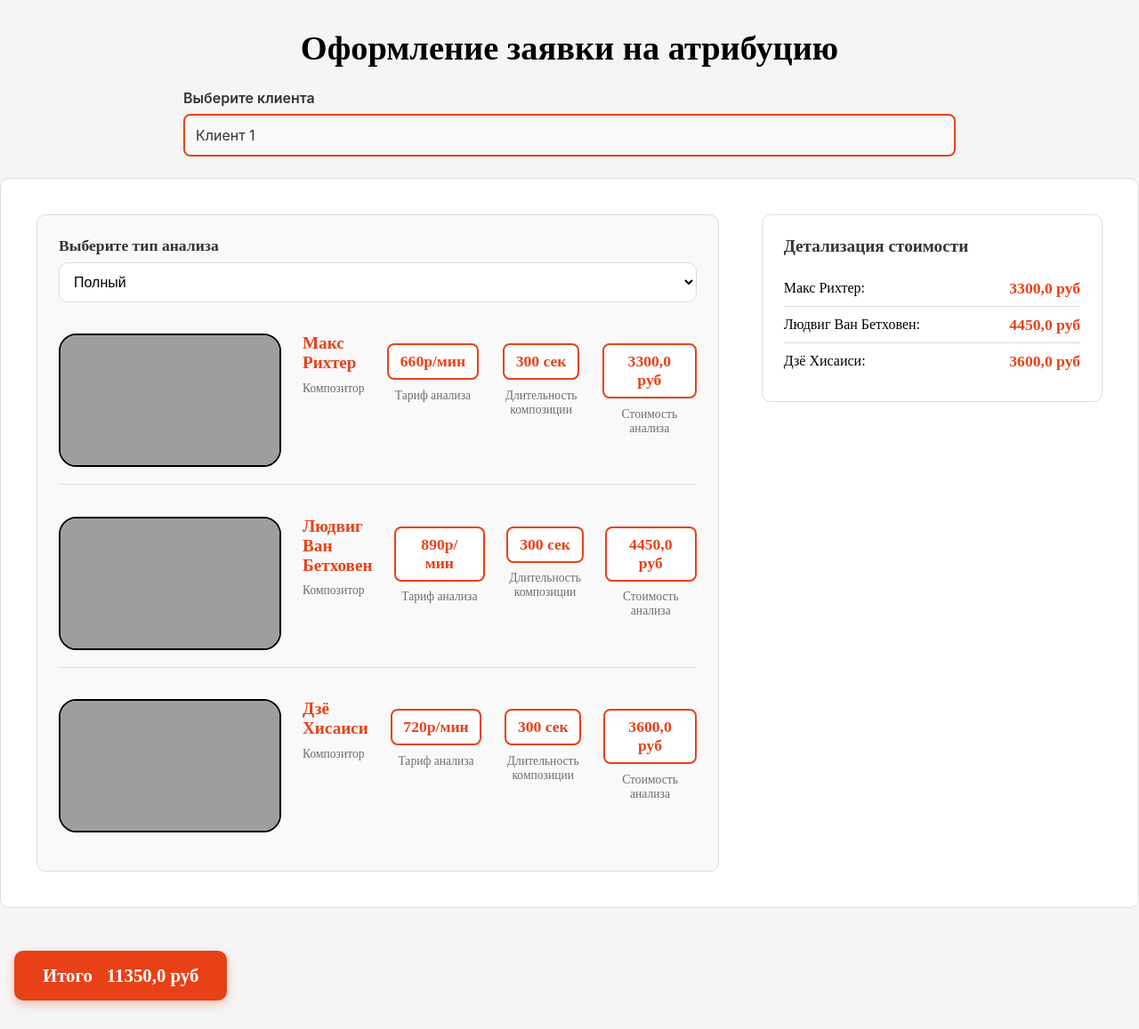
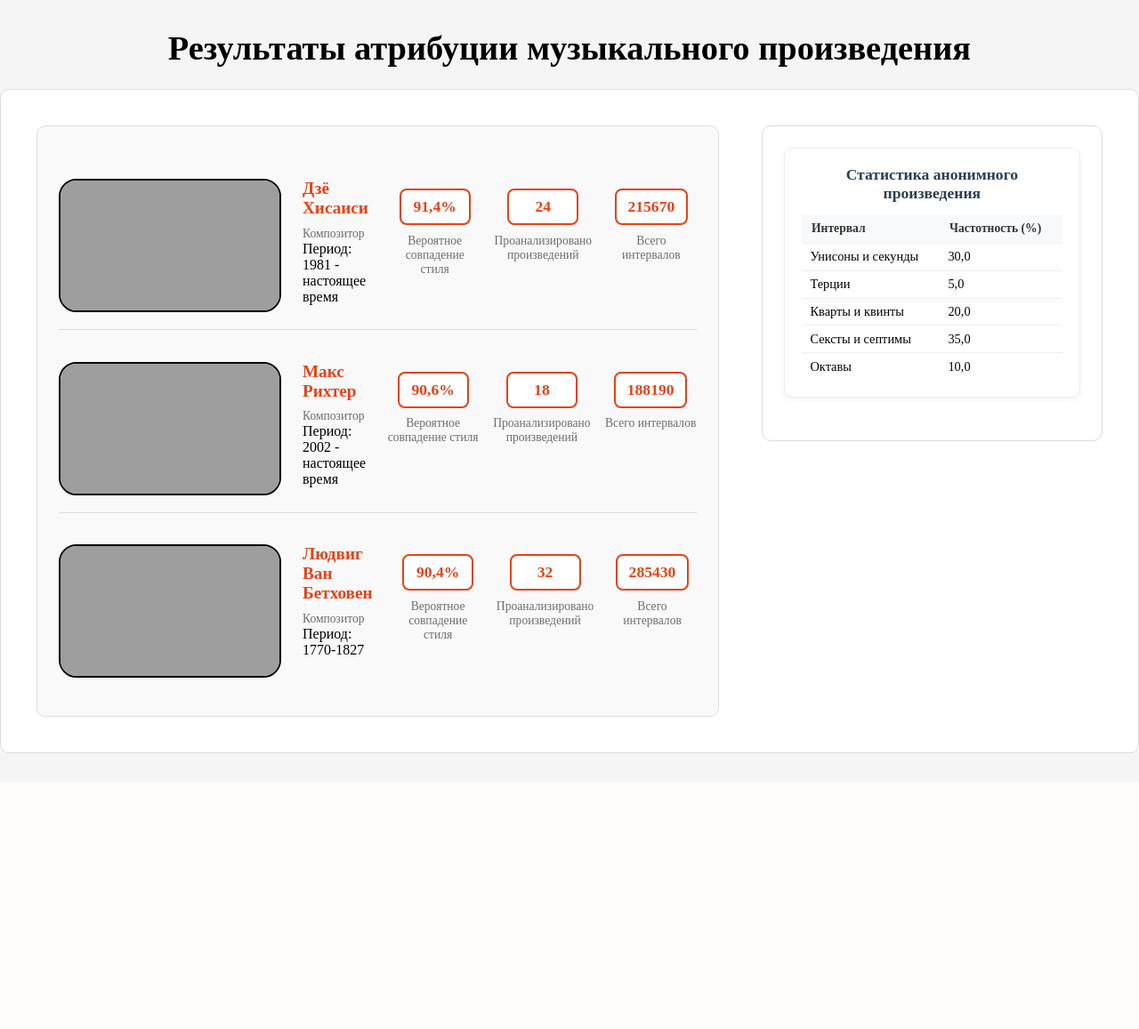
Before and after one commit to Babuleh78/AttributionServiceBackend, a Django app: page /attribution-results/ in a window 1280 px wide. Shown: the part 57-1214 px from the top of the page at 89% size. After the commit the page ends 904 px from the top, so only its background shows below. Run offline with Django 5.2, Linux system fonts and the light colour scheme.

Commit message:
edits done

```diff
--- a/IntervalAttribution/urls.py
+++ b/IntervalAttribution/urls.py
@@ -5,5 +5,4 @@ urlpatterns = [
     path("composers", views.get_composers_with_stats, name="composers"),
     path("composer/<int:id>/", views.get_composer_interval_profile, name="composer_detail"),
     path("attribution-results/", views.view_attribution_results, name="attribution_results"),
-    path("add-to-cart/", views.add_to_cart, name="add_to_cart"),
 ]
--- a/IntervalAttribution_app/apps.py
+++ b/IntervalAttribution_app/apps.py
@@ -2,4 +2,4 @@ from django.apps import AppConfig
 
 class IntervalAttributionAppConfig(AppConfig):
     default_auto_field = 'django.db.models.BigAutoField'
-    name = 'IntervalAttribution_app'  # ← Должно быть именно так!
+    name = 'IntervalAttribution_app'
--- a/IntervalAttribution_app/static/styles/attribution_candidates.css
+++ b/IntervalAttribution_app/static/styles/attribution_candidates.css
@@ -295,3 +295,90 @@ img {
   outline: none;
   transition: all 0.2s ease;
 }
+
+
+
+.anonymous-work {
+  background: #fff;
+  padding: 1.2rem;
+  border-radius: 10px;
+  margin-bottom: 1.5rem;
+  border: 1px solid #eee;
+  box-shadow: 0 2px 6px rgba(0,0,0,0.05);
+}
+
+.anonymous-work h3 {
+  font-size: 1.1rem;
+  margin-bottom: 0.8rem;
+  color: #2c3e50;
+  font-weight: 600;
+  text-align: center;
+}
+
+.final-total-section {
+  max-width: 1400px;
+  margin: 2rem auto;
+  padding: 0 1rem 2rem;
+}
+
+.final-total-section .total-final {
+  display: inline-flex;
+  align-items: center;
+  gap: 1rem;
+  background: #e84118;
+  color: white;
+  padding: 1rem 2rem;
+  border-radius: 10px;
+  font-weight: bold;
+  font-size: 1.3rem;
+  box-shadow: 0 4px 12px rgba(232, 65, 24, 0.3);
+  margin-top: 1rem;
+  transition: transform 0.2s ease;
+}
+
+.final-total-section .total-final:hover {
+  transform: scale(1.02);
+}
+
+.final-total-section .total-sum {
+  color: white;
+  font-size: 1.3rem;
+}
+
+
+.anonymous-work .interval-table {
+  width: 100%;
+  border-collapse: collapse;
+  font-size: 0.9rem;
+  margin-top: 0.5rem;
+}
+
+.anonymous-work .interval-table th,
+.anonymous-work .interval-table td {
+  padding: 0.4rem 0.6rem;
+  text-align: left;
+  border-bottom: 1px solid #eee;
+  font-weight: normal;
+}
+
+.anonymous-work .interval-table th {
+  background-color: #f8f9fa;
+  font-weight: 600;
+  color: #333;
+  font-size: 0.85rem;
+  padding: 0.5rem 0.7rem;
+}
+
+.anonymous-work .interval-table tr:last-child td {
+  border-bottom: none;
+}
+
+.order-right .anonymous-work,
+.order-right .rating-section {
+  background: white;
+  padding: 1.2rem;
+  border-radius: 10px;
+  box-shadow: 0 2px 6px rgba(0,0,0,0.05);
+  margin-bottom: 1.5rem;
+  border: 1px solid #eee;
+}
--- a/IntervalAttribution_app/templates/attribution_candidates.html
+++ b/IntervalAttribution_app/templates/attribution_candidates.html
@@ -3,11 +3,10 @@
 <head>
     <meta charset="UTF-8">
     <meta name="viewport" content="width=device-width, initial-scale=1.0">
-    <title>ALLMUSIC - ЗАЯВКА НА АТРИБУЦИЮ</title>
+    <title>ALLMUSIC - РЕЗУЛЬТАТЫ АТРИБУЦИИ</title>
     {% load static %}
     <link rel="stylesheet" href="{% static 'styles/attribution_candidates.css' %}">
 </head>
-
 <body>
     <header class="main-header">
         <div class="header-content">
@@ -17,74 +16,62 @@
         </div>
     </header>
 
-    <h1 class="page-title">Оформление заявки на атрибуцию</h1>
-
-    <div class="client-section">
-        <label class="client-label">Выберите клиента</label>
-        <select class="sclient-select">
-            <option>Клиент 1</option>
-            <option>Клиент 2</option>
-            <option>Клиент 3</option>
-        </select>
-    </div>
+    <h1 class="page-title">Результаты атрибуции музыкального произведения</h1>
 
     <div class="order-form">
         <div class="order-left">
-            <div class="speed-section">
-                <label class="speed-label">Выберите тип анализа</label>
-                 <select class="speed-select">
-                    <option> Экспресс </option>
-                    <option> Стандартный </option>
-                    <option selected> Полный </option>
-        </select>
-            </div>
-
             <div class="composer-list">
                 {% for candidate in attributionCandidates %}
                     <div class="composer-item">
-                    <img src="{{ candidate.PortraitURL }}" alt="{{ candidate.Name }}" class="composer-img">
+                        <img src="{{ candidate.portrait_url }}" alt="{{ candidate.name }}" class="composer-img">
                         <div class="composer-info">
-                        <div class="composer-name">{{ candidate.Name }}</div>
+                            <div class="composer-name">{{ candidate.name }}</div>
                             <div class="label">Композитор</div>
+                            <div class="info-small">
+                                Период: {{ candidate.period }}<br>
+                            </div>
                         </div>
                         <div class="composer-details">
                             <div class="value-box">
-                            <div class="value">{{ candidate.AnalysisCost }}р/мин</div>
-                            <div class="label">Тариф анализа</div>
+                                <div class="value">{{ candidate.MatchPercent }}%</div>
+                                <div class="label">Вероятное совпадение стиля</div>
                             </div>
                             <div class="value-box">
-                            <div class="value">300 сек</div>
-                            <div class="label">Длительность композиции</div>
+                                <div class="value">{{ candidate.analyzed_works }}</div>
+                                <div class="label">Проанализировано произведений</div>
                             </div>
                             <div class="value-box">
-                            <div class="value composer-price">{{ candidate.CalculatedPrice }} руб</div>
-                            <div class="label">Стоимость анализа</div>
+                                <div class="value">{{ candidate.total_intervals }}</div>
+                                <div class="label">Всего интервалов</div>
                             </div>
                         </div>
                     </div>
-                {% empty %}
-                <p>Нет композиторов в заявке.</p>
                     {% endfor %}
+
             </div>
         </div>
 
         <div class="order-right">
-            <div class="total-title">Детализация стоимости</div>
-            {% for candidate in attributionCandidates %}
-            <div class="total-item">
-                <span>{{ candidate.Name }}:</span>
-                <span class="total-price">{{ candidate.CalculatedPrice }} руб</span>
-            </div>
+            <div class="anonymous-work">
+                <h3>Статистика анонимного произведения</h3>
+                <table class="interval-table">
+                    <thead>
+                        <tr>
+                            <th>Интервал</th>
+                            <th>Частотность (%)</th>
+                        </tr>
+                    </thead>
+                    <tbody>
+                        {% for stat in anonymousStats %}
+                        <tr>
+                            <td>{{ stat.IntervalGroup }}</td>
+                            <td>{{ stat.Frequency|floatformat:1 }}</td>
+                        </tr>
                         {% endfor %}
-        </div>
+                    </tbody>
+                </table>
             </div>
 
-    <div class="final-total-section">
-        <div class="total-item total-final">
-            <span><strong>Итого</strong></span>
-            <span class="total-sum">{{ totalSum }} руб</span>
-        </div>
-    </div>
 
 </body>
 </html>
--- a/IntervalAttribution_app/views.py
+++ b/IntervalAttribution_app/views.py
@@ -1,13 +1,23 @@
+from django.shortcuts import render, redirect
+from django.http import Http404
+from .models import Composer
 
-from django.shortcuts import render, get_object_or_404, redirect
+ORDERS = {1: [1, 2, 3]}
+CURRENT_ORDER_ID = 1
 
+ANONYMOUS_WORK_STATS = [
+    {"IntervalGroup": "Унисоны и секунды", "Frequency": 30.0},
+    {"IntervalGroup": "Терции", "Frequency": 5.0},
+    {"IntervalGroup": "Кварты и квинты", "Frequency": 20.0},
+    {"IntervalGroup": "Сексты и септимы", "Frequency": 35.0},
+    {"IntervalGroup": "Октавы", "Frequency": 10.0},
+]
 
 composerProfiles = [
     {
         "ID": 1,
         "Name": "Макс Рихтер",
         "AnalyzedWorks": 18,
-        "AnalysisCost": 660,
         "TotalIntervals": 188190,
         "PortraitURL": "http://localhost:9000/images/richter-6x9.jpg",
         "Period": "2002 - настоящее время",
@@ -25,7 +35,6 @@ composerProfiles = [
         "ID": 2,
         "Name": "Людвиг Ван Бетховен",
         "AnalyzedWorks": 32,
-        "AnalysisCost": 890,
         "TotalIntervals": 285430,
         "PortraitURL": "http://localhost:9000/images/bethoven.jpg",
         "Period": "1770-1827",
@@ -43,7 +52,6 @@ composerProfiles = [
         "ID": 3,
         "Name": "Дзё Хисаиси",
         "AnalyzedWorks": 24,
-        "AnalysisCost": 720,
         "TotalIntervals": 215670,
         "PortraitURL": "http://localhost:9000/images/dze.jpg",
         "Period": "1981 - настоящее время",
@@ -61,7 +69,6 @@ composerProfiles = [
         "ID": 4,
         "Name": "Пьер Булез",
         "AnalyzedWorks": 16,
-        "AnalysisCost": 580,
         "TotalIntervals": 172890,
         "PortraitURL": "http://localhost:9000/images/PierB.jpg",
         "Period": "1925-2016",
@@ -79,7 +86,6 @@ composerProfiles = [
         "ID": 5,
         "Name": "Дюк Эллингтон",
         "AnalyzedWorks": 28,
-        "AnalysisCost": 820,
         "TotalIntervals": 245320,
         "PortraitURL": "http://localhost:9000/images/DuckE.jpg",
         "Period": "1899-1974",
@@ -97,7 +103,6 @@ composerProfiles = [
         "ID": 6,
         "Name": "Филип Гласс",
         "AnalyzedWorks": 22,
-        "AnalysisCost": 750,
         "TotalIntervals": 198560,
         "PortraitURL": "http://localhost:9000/images/PhilG.jpg",
         "Period": "1937 - настоящее время",
@@ -113,82 +118,91 @@ composerProfiles = [
     },
 ]
 
+def build_composer_objects():
+    composers = []
+    for cp in composerProfiles:
+        composer = Composer(
+            id=cp["ID"],
+            name=cp["Name"],
+            portrait_url=cp["PortraitURL"],
+            period=cp["Period"],
+            analyzed_works=cp["AnalyzedWorks"],
+            total_intervals=cp["TotalIntervals"],
+            polyphony_type=cp["PolyphonyType"],
+            biography=cp["Biography"],
+            interval_stats=[
+                {
+                    "interval_group": stat["IntervalGroup"],
+                    "frequency": stat["Frequency"],
+                    "std_dev": stat["StdDev"]
+                }
+                for stat in cp["IntervalStats"]
+            ]
+        )
+        composers.append(composer)
+    return composers
 
-def getComposerById(composer_id):
-    for composer in composerProfiles:
-        if composer["ID"] == composer_id:
-            return composer
-    return None
+ALL_COMPOSERS = build_composer_objects()
+COMPOSER_DICT = {c.id: c for c in ALL_COMPOSERS}
 
+def get_composer_by_id(composer_id):
+    return COMPOSER_DICT.get(composer_id)
 
-def getComposers():
-    return composerProfiles
+def search_composers(pattern):
+    if not pattern:
+        return ALL_COMPOSERS
+    pattern = pattern.lower()
+    return [c for c in ALL_COMPOSERS if pattern in c.name.lower()]
 
+def calculate_match_percentage(composer_interval_stats, anonymous_stats):
+    total_diff = 0.0
+    n = len(anonymous_stats)
+    for i in range(n):
+        comp_freq = composer_interval_stats[i]["frequency"]
+        anon_freq = anonymous_stats[i]["Frequency"]
+        total_diff += abs(comp_freq - anon_freq)
+    avg_diff = total_diff / n
+    return round(max(0.0, 100.0 - avg_diff), 1)
 
-def searchComposers(pattern):
-    if not pattern:
-        return composerProfiles
-    pattern = pattern.lower()
-    return [c for c in composerProfiles if pattern in c["Name"].lower()]
-
-
-def getAttributionCandidates():
-    return composerProfiles[:3]
 
 
 def get_composers_with_stats(request):
-    search_pattern = request.GET.get('query', '')
-
-    if search_pattern:
-        composers = searchComposers(search_pattern)
-    else:
-        composers = getComposers()
-
-    attribution_candidates = getAttributionCandidates()
-    candidate_count = len(attribution_candidates)
-
+    search_pattern = request.GET.get('composerName', '')
+    composers = search_composers(search_pattern)
+    cart_count = len(ORDERS.get(CURRENT_ORDER_ID, []))
     return render(request, 'main_page.html', {
         'composerProfiles': composers,
         'searchPattern': search_pattern,
-        'candidateCount': candidate_count,
+        'candidateCount': cart_count,
     })
 
-
 def get_composer_interval_profile(request, id):
-    composer = getComposerById(id)
+    composer = get_composer_by_id(id)
     if not composer:
-        from django.http import Http404
         raise Http404("Композитор не найден")
-
     return render(request, 'composer_profile.html', {
         'composer': composer,
     })
 
+def view_attribution_results(request):
+    composer_ids = ORDERS.get(CURRENT_ORDER_ID, [])
+    candidates = []
+    match_results = {}
 
-def view_attribution_results(request):
-    attribution_candidates = getAttributionCandidates()
+    for cid in composer_ids:
+        composer = get_composer_by_id(cid)
+        if composer:
+            match_percent = calculate_match_percentage(
+                composer.interval_stats,
+                ANONYMOUS_WORK_STATS
+            )
+            composer.MatchPercent = match_percent
+            candidates.append(composer)
+            match_results[str(cid)] = match_percent
 
-    candidates_with_prices = []
-    total_sum = 0.0
-
-    for candidate in attribution_candidates:
-        calculated_price = float(candidate["AnalysisCost"]) * 300 / 60
-        total_sum += calculated_price
-        candidate_with_price = {**candidate, "CalculatedPrice": calculated_price}
-        candidates_with_prices.append(candidate_with_price)
+    candidates.sort(key=lambda x: x.MatchPercent, reverse=True)
 
     return render(request, 'attribution_candidates.html', {
-        'attributionCandidates': candidates_with_prices,
-        'totalSum': total_sum,
+        'attributionCandidates': candidates,
+        'anonymousStats': ANONYMOUS_WORK_STATS,
     })
-
-
-def add_to_cart(request):
-    if request.method == "POST":
-        composer_id = request.POST.get("composer_id")
-        if "cart" not in request.session:
-            request.session["cart"] = []
-        request.session["cart"].append(composer_id)
-        request.session.modified = True
-
-    return redirect("main_page")
```
Also changed, not shown: IntervalAttribution_app/models.py (+36 -8 lines), IntervalAttribution_app/templates/composer_profile.html (+13 -13 lines), IntervalAttribution_app/templates/main_page.html (+11 -20 lines). Lines whose indentation alone changed are shown as unchanged.
